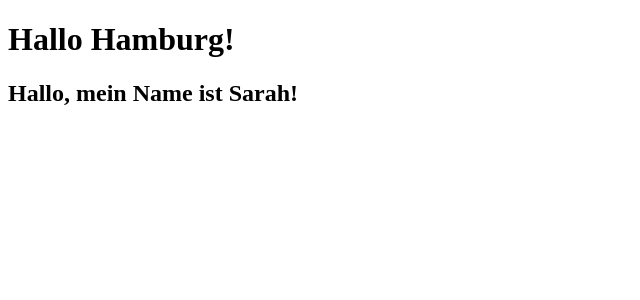
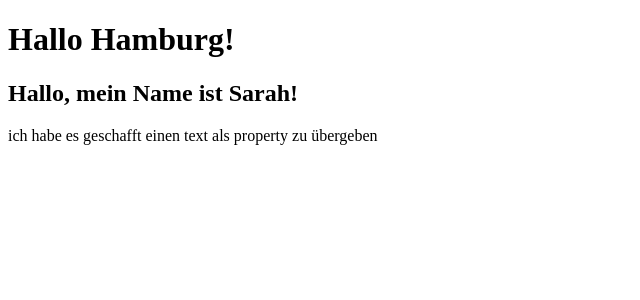
Before and after one commit to SuoraGmbH/react-workshop-2023-01-hl, a React (Create React App) app: page / in a window 1280 px wide. Shown: the top 300 px of the page, without its empty margins (0-640 px from the left). Built offline with nearby package versions, Linux system fonts and the light colour scheme.

Commit message:
Add TimeEntryView

```diff
--- a/src/App.tsx
+++ b/src/App.tsx
@@ -1,10 +1,12 @@
 import React from "react";
+import TimeEntryView from "./components/TimeEntryView";
 
 export function App() {
   return (
     <>
       <h1>Hallo Hamburg!</h1>
       <h2>Hallo, mein Name ist Sarah!</h2>
+      <TimeEntryView comment="ich habe es geschafft einen text als property zu übergeben" />
     </>
   );
 }
--- /dev/null
+++ b/src/components/TimeEntryView.tsx
@@ -0,0 +1,9 @@
+interface Props {
+  comment: string;
+}
+
+function TimeEntryView(props: Props) {
+  return <div>{props.comment}</div>;
+}
+
+export default TimeEntryView;
```
